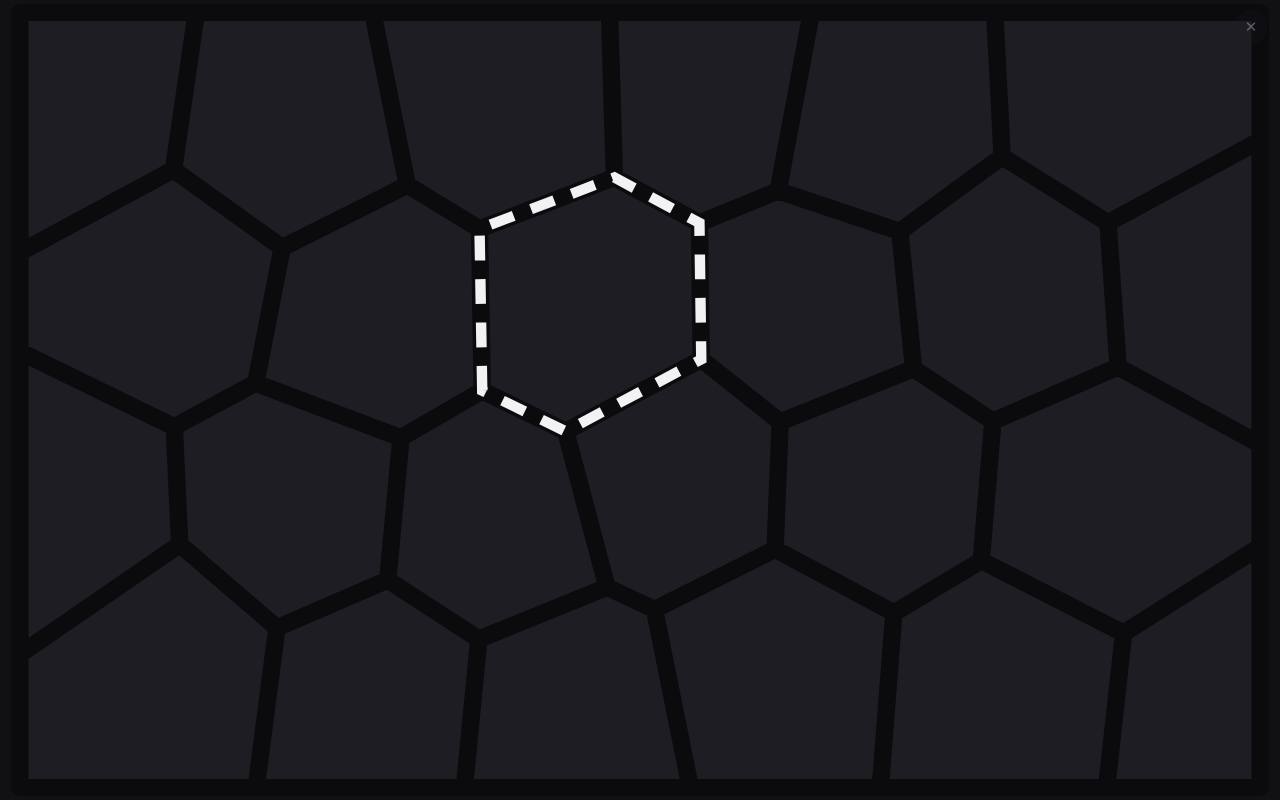
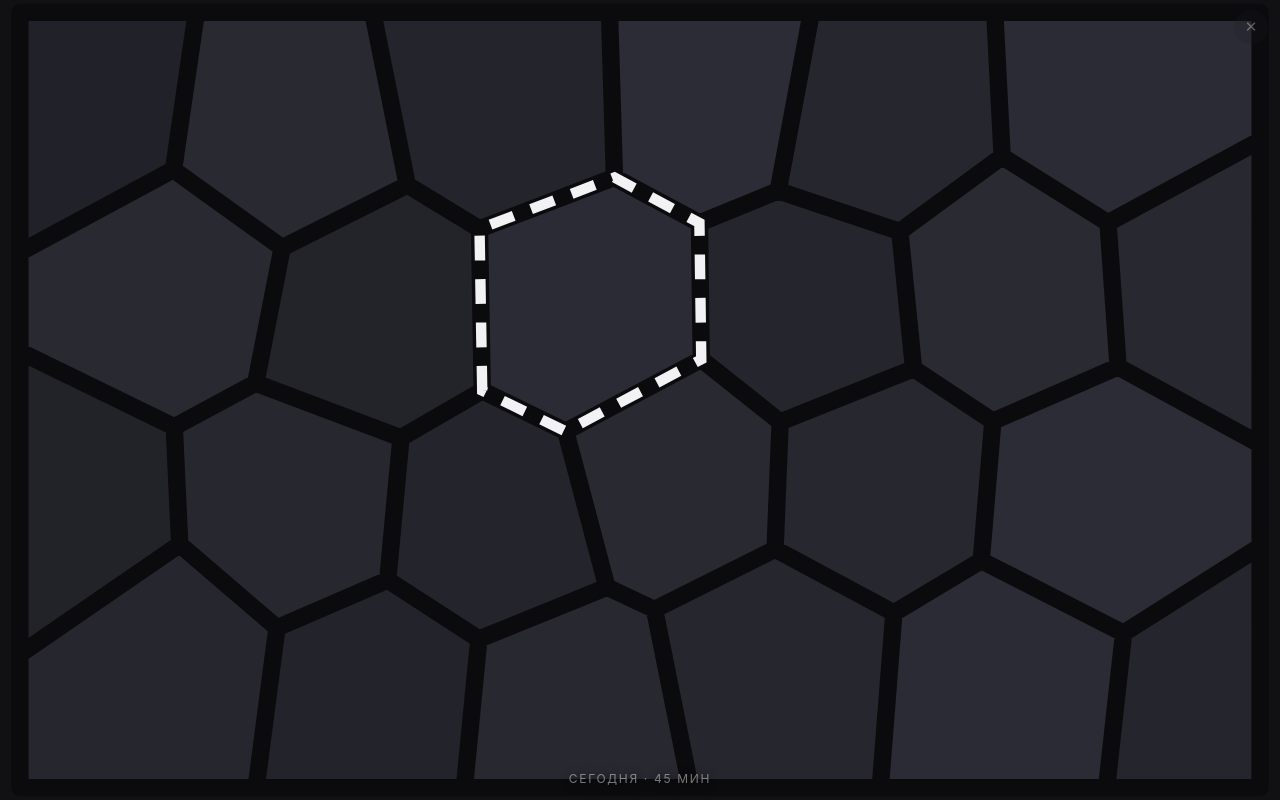
Before and after one commit to H01RaSH1K/Eukairo, a React (Vite) app: page / in a window 1280 px wide. Both pictures are taken after a click on the button "Фокус: только витраж". Built offline with nearby package versions, Linux system fonts and the light colour scheme.

Commit message:
Focus: tinted empty glass, drifting light, museum-style plaque
Co-Authored-By: Claude Opus 5.5 (1M context) <noreply@anthropic.com>
Claude-Session: https://claude.ai/code/session_016RsoDAQHW2xQU3LgHRfJza

```diff
--- a/src/features/today/Today.tsx
+++ b/src/features/today/Today.tsx
@@ -275,7 +275,15 @@ export default function Today() {
       {viz}
       {drawer}
       {/* в фокусе — только витраж и едва заметная кнопка выхода */}
-      {focus && <button className="focus-exit" onClick={() => focusOn(false)} aria-label="Выйти из фокуса">✕</button>}
+      {focus && (
+        <>
+          {/* свет, проходящий сквозь витраж, — медленно плывёт; тапы проходят насквозь */}
+          <div className="focus-light" />
+          {/* табличка, как под картиной в музее */}
+          <div className="focus-plaque">{periodName} · {formatDuration(total)}</div>
+          <button className="focus-exit" onClick={() => focusOn(false)} aria-label="Выйти из фокуса">✕</button>
+        </>
+      )}
 
       {picking && (
         <ActivityPicker
--- a/src/ui/designs.css
+++ b/src/ui/designs.css
@@ -176,7 +176,30 @@ html[data-showcase] .screen { padding-bottom: calc(env(safe-area-inset-bottom) +
 }
 .today.focus { padding: 0 !important; }
 /* шторки (запись, выбор занятия) остаются: тап по куску в фокусе открывает запись */
-.today.focus > :not(.widget.viz):not(.focus-exit):not(.sheet-backdrop) { display: none !important; }
+.today.focus > :not(.widget.viz):not(.focus-exit):not(.sheet-backdrop):not(.focus-light):not(.focus-plaque) { display: none !important; }
+/* Пустые стёкла — не плоские: у каждого свой лёгкий оттенок (--v из Mosaic.tsx) */
+.today.focus .glass-empty { fill: color-mix(in srgb, var(--glass-empty), #8a8fb0 calc(4% + var(--v) * 9%)); transition: fill .6s; }
+.today.focus .glass-fill { filter: saturate(1.15); }
+/* Свет: два мягких пятна плывут по витражу (screen — светлеет только то, что под ним) */
+.focus-light {
+  position: absolute; inset: 0; z-index: 1; pointer-events: none; mix-blend-mode: screen;
+  background:
+    radial-gradient(circle at 30% 25%, rgba(255,236,200,.22), transparent 45%),
+    radial-gradient(circle at 75% 70%, rgba(170,200,255,.16), transparent 40%);
+  background-size: 200% 200%;
+  animation: light-drift 38s ease-in-out infinite alternate;
+}
+@keyframes light-drift {
+  0% { background-position: 0% 0%, 100% 100%; }
+  50% { background-position: 60% 40%, 30% 60%; }
+  100% { background-position: 100% 100%, 0% 0%; }
+}
+.focus-plaque {
+  position: absolute !important; left: 0; right: 0; bottom: calc(env(safe-area-inset-bottom) + 14px); z-index: 2;
+  text-align: center; font-size: 12px; letter-spacing: .14em; text-transform: uppercase; color: rgba(255,255,255,.45);
+  text-shadow: 0 1px 8px rgba(0,0,0,.9); pointer-events: none;
+  animation: fade-in 1.2s .6s ease-out both;
+}
 .today.focus .widget.viz::after { display: none; }
 html[data-focus] .tabbar { display: none; }
 .focus-exit {
@@ -187,7 +210,7 @@ html[data-focus] .tabbar { display: none; }
 .focus-exit:active { opacity: 1; }
 
 @media (prefers-reduced-motion: reduce) {
-  .viz-anim, .glass-fill, .widget.dial { animation: none !important; }
+  .viz-anim, .glass-fill, .widget.dial, .focus-light { animation: none !important; }
 }
 
 /* Невысокий экран (iPhone SE): полукруг и циферблат поменьше, чтобы мозаике осталось места. */
--- a/src/visualizations/mosaic/Mosaic.tsx
+++ b/src/visualizations/mosaic/Mosaic.tsx
@@ -84,7 +84,9 @@ function Mosaic({ pattern, scale, from, to, spans, runningEntryId, settings, onS
             stroke={o ? o.color : undefined}
             className={(o ? 'glass-fill' : 'glass-empty') + (o && o.entryId === runningEntryId ? ' live' : '')}
             // Доля 0…1 — порядок стекла; дизайн может по ней растянуть анимацию появления.
-            style={{ '--d': (i / cells.length).toFixed(3) } as CSSProperties}
+            // --v — свой оттенок у каждого стекла (0…1, постоянный для номера): дизайн может
+            // подсветить пустые стёкла неравномерно, как настоящее стекло.
+            style={{ '--d': (i / cells.length).toFixed(3), '--v': (((i * 2654435761) >>> 0) % 1000 / 1000).toFixed(3) } as CSSProperties}
             onClick={() => o && onSelect(o.entryId)}
           />
         );
```
